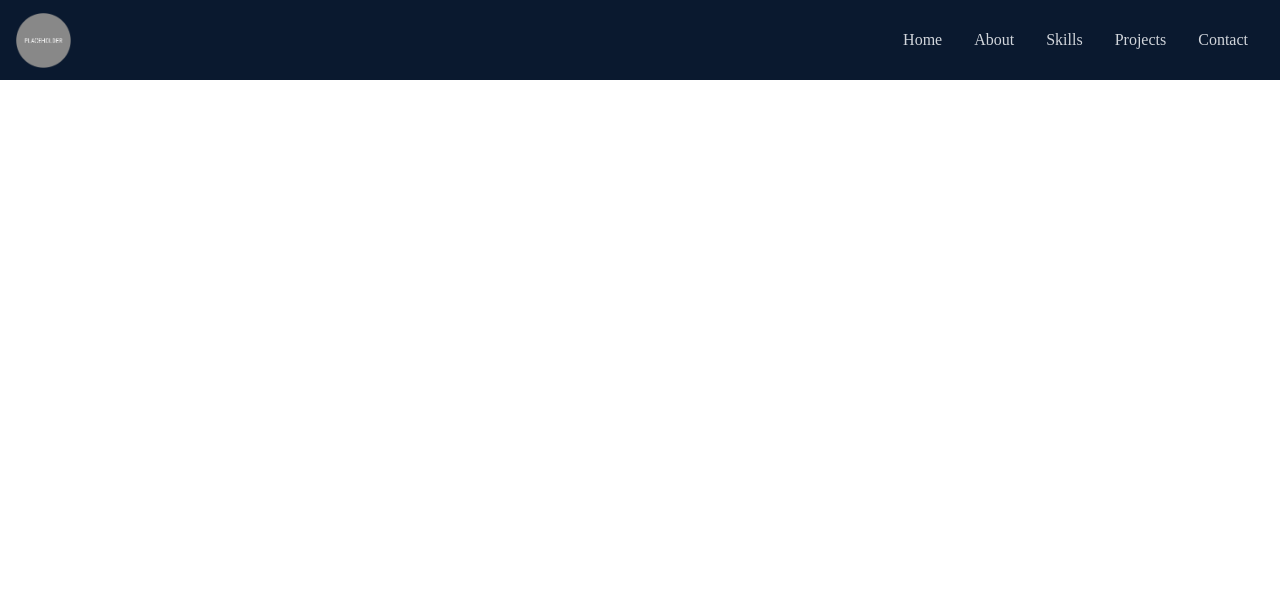
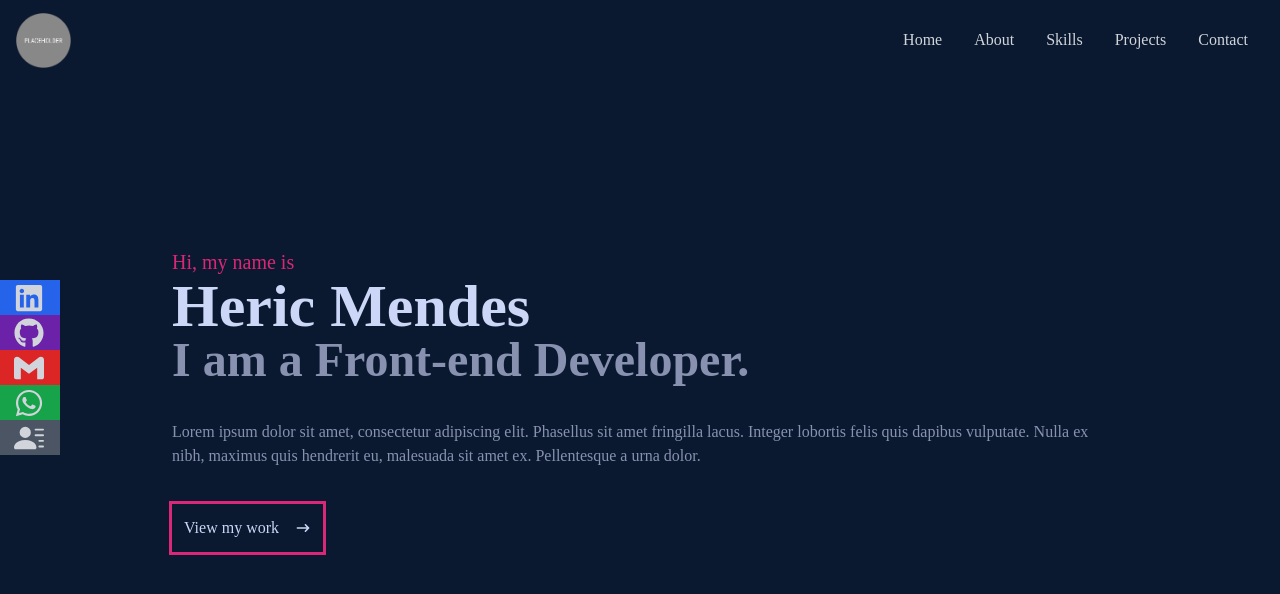
Before and after one commit to HericMendez/react-portfolio-main-page, a React (Create React App) app: page / in a window 1280 px wide. Shown: the top 594 px of the page. Built offline with nearby package versions, Linux system fonts and the light colour scheme.

Commit message:
Created 'Home' Component

```diff
--- a/src/App.js
+++ b/src/App.js
@@ -1,10 +1,11 @@
 import Navbar from './components/Navbar'
+import Home from './components/Home'
 
 function App() {
   return (
     <div>
       <Navbar />
-      <h1 className='text-2xl'>Hello World!</h1>
+      <Home />
     </div>
 
   );
--- /dev/null
+++ b/src/components/Home.jsx
@@ -0,0 +1,32 @@
+import { HiArrowNarrowRight } from "react-icons/hi";
+
+const Home = () => {
+  return (
+    <div name="home" className="w-full h-screen bg-[#0a192f]">
+      <div className="max-w-[1000px] mx-auto px-8 flex flex-col justify-center h-full ">
+        <p className=" text-xl text-pink-600">Hi, my name is</p>
+        <h2 className="text-4xl sm:text-6xl font-bold text-[#ccd6f6]">
+          Heric Mendes
+        </h2>
+        <h3 className="text-2xl sm:text-5xl font-bold pb-5 text-[#8892b0]">
+          I am a Front-end Developer.
+        </h3>
+        <p className="text-[#8892b0] py-4  max-width-[700px] ">
+          Lorem ipsum dolor sit amet, consectetur adipiscing elit. Phasellus sit
+          amet fringilla lacus. Integer lobortis felis quis dapibus vulputate.
+          Nulla ex nibh, maximus quis hendrerit eu, malesuada sit amet ex.
+          Pellentesque a urna dolor.
+        </p>
+        <div>
+          <button className="group outline p-3 mt-5 flex items-center hover:bg-pink-600  outline-pink-600 text-[#ccd6f6] text-bold ">
+            View my work
+            <span className="group-hover:rotate-90 duration-300">
+              <HiArrowNarrowRight className="ml-4" />
+            </span>
+          </button>
+        </div>
+      </div>
+    </div>
+  );
+};
+export default Home;
--- a/src/components/Navbar.jsx
+++ b/src/components/Navbar.jsx
@@ -1,11 +1,13 @@
 import { useState } from "react";
-import { FaBars, FaTimes } from "react-icons/fa";
 import Logo from "../assets/placeholder-logo.png";
+import { HiOutlineMail } from "react-icons/hi";
+import { SiGmail } from "react-icons/si"
+import { BsFillPersonLinesFill } from "react-icons/bs";
+import { FaBars, FaTimes, FaGithub, FaLinkedin, FaWhatsapp } from "react-icons/fa";
 
 const Navbar = () => {
-    const [nav, setNav] = useState(false);
-    const menuClickHandler = () => setNav(!nav)
-
+  const [nav, setNav] = useState(false);
+  const menuClickHandler = () => setNav(!nav);
 
   return (
     <div className="fixed w-full h-[80px] flex justify-between items-center px-4 bg-[#0a192f] text-gray-300">
@@ -27,13 +29,46 @@ const Navbar = () => {
         {!nav ? <FaBars /> : <FaTimes />}
       </div>
       {/*Mobile menu*/}
-      <ul className={!nav ?'hidden' : 'absolute top-0 left-0 w-full h-screen bg-[#0a192f] flex flex-col justify-center items-center'}>
+      <ul
+        className={
+          !nav
+            ? "hidden"
+            : "absolute top-0 left-0 w-full h-screen bg-[#0a192f] flex flex-col justify-center items-center"
+        }
+      >
         <li className="py-6 text-4xl">Home</li>
         <li className="py-6 text-4xl">About</li>
         <li className="py-6 text-4xl">Skills</li>
         <li className="py-6 text-4xl">Projects</li>
         <li className="py-6 text-4xl">Contact</li>
       </ul>
+
+      {/*Social icons (side)  */}
+      <div className='hidden lg:flex fixed flex-col top-[35%] left-0'>
+        <ul>
+          <li  className="w-[160px] h-[35px] flex justify-between items-center ml-[-100px] hover:ml-[-10px] duration-300 bg-blue-600">
+            <a  className="flex justify-between w-full items-center text-gray-300" href="#">Linkedin <FaLinkedin size={30} /></a>
+          </li>
+
+          <li  className="w-[160px] h-[35px] flex justify-between items-center ml-[-100px] hover:ml-[-10px] duration-300 bg-purple-800">
+            <a  className="flex justify-between w-full items-center text-gray-300" href="#">Github <FaGithub size={30} /></a>
+          </li>
+
+          <li  className="w-[160px] h-[35px] flex justify-between items-center ml-[-100px] hover:ml-[-10px] duration-300 bg-red-600">
+            <a  className="flex justify-between w-full items-center text-gray-300" href="#">Gmail <SiGmail size={30} /></a>
+          </li>
+
+          <li  className="w-[160px] h-[35px] flex justify-between items-center ml-[-100px] hover:ml-[-10px] duration-300 bg-green-600">
+            <a  className="flex justify-between w-full items-center text-gray-300" href="#">Whatsapp <FaWhatsapp size={30} /></a>
+          </li>
+
+          <li  className="w-[160px] h-[35px] flex justify-between items-center ml-[-100px] hover:ml-[-10px] duration-300 bg-gray-600">
+            <a  className="flex justify-between w-full items-center text-gray-300" href="#">Resume<BsFillPersonLinesFill size={30} /></a>
+          </li>
+
+
+        </ul>
+      </div>
     </div>
   );
 };
```
